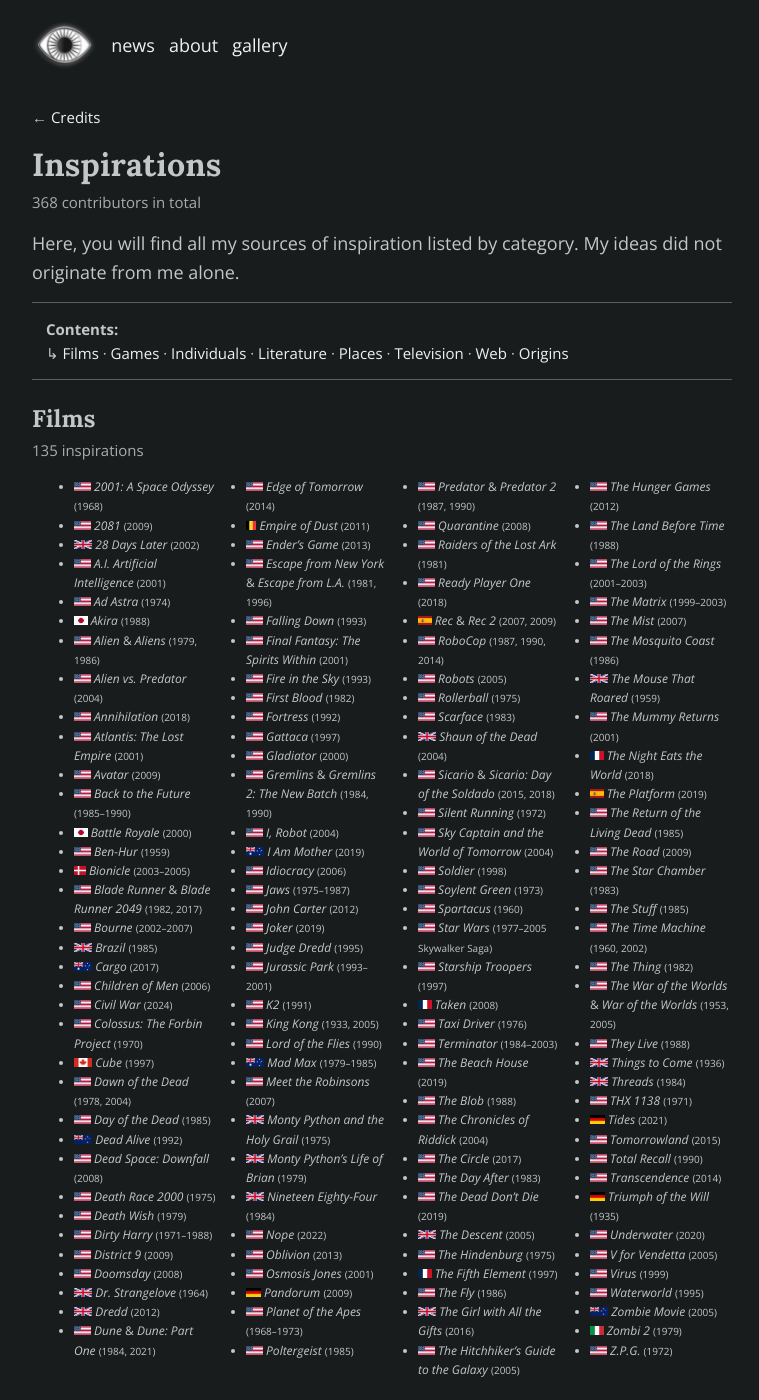
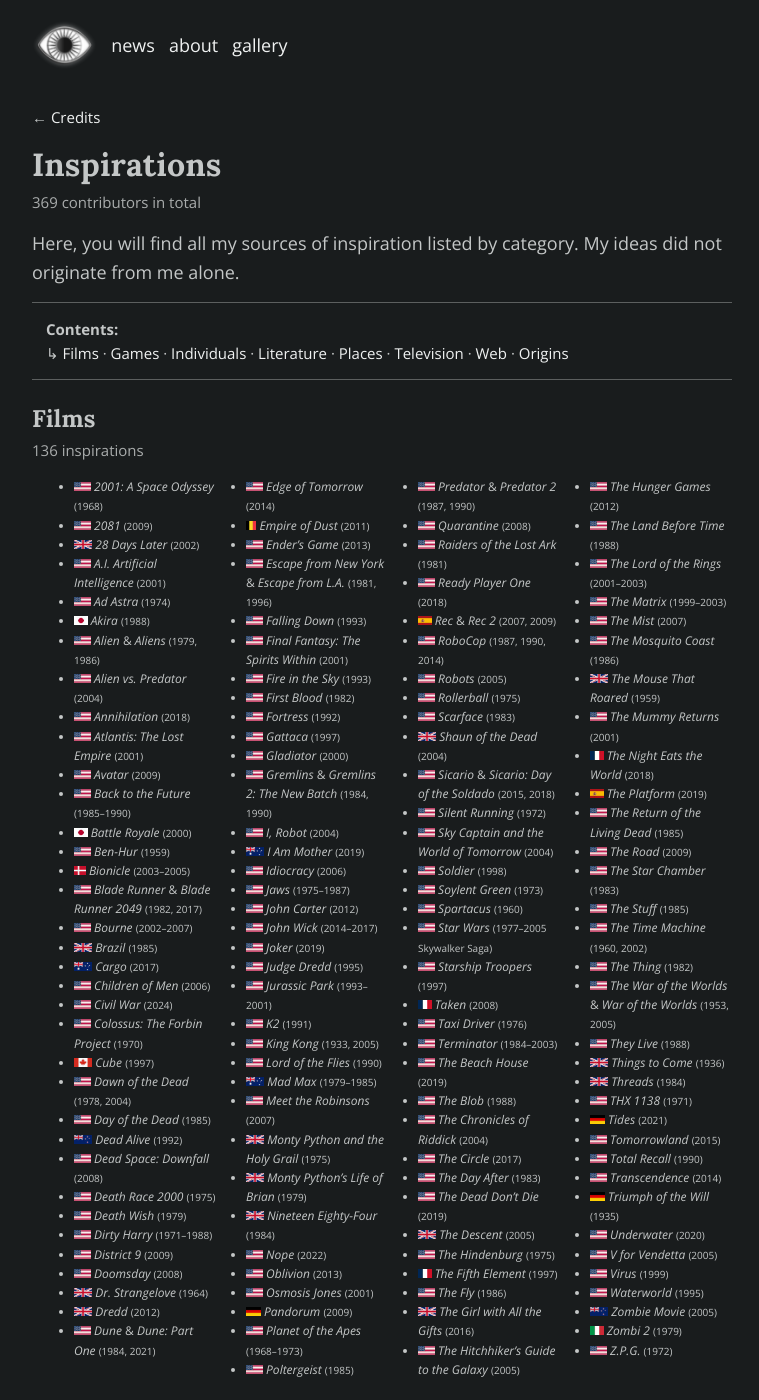
Before and after one commit to schizoidnightmares/schizoidnightmares.com, a Jekyll site: the page built from credits/inspirations.md, in a window 1280 px wide and 1400 px high. Shown: the whole window, without its empty margins (258-1017 px from the left). Built offline with Jekyll 4.4.1, drawn with Linux system fonts in a browser that asks for light colours; some of the changed text lies outside the part shown.

Commit message:
adding inspiration

```diff
--- a/_data/inspirations.yaml
+++ b/_data/inspirations.yaml
@@ -205,6 +205,10 @@
   category: films
 
 - title: <i>John Carter</i> <small>(2012)</small>
+  flag: us
+  category: films
+
+- title: <i>John Wick</i> <small>(2014–2017)</small>
   flag: us
   category: films
 
--- a/credits/inspirations.md
+++ b/credits/inspirations.md
@@ -1,13 +1,13 @@
 ---
 title: Inspirations - Credits
 description: Sources of inspiration
-last_modified_at: February 23, 2025
+last_modified_at: February 24, 2025
 return: Credits
 return-url: /credits/
 ---
 
 # Inspirations
-368 contributors in total
+369 contributors in total
 {: .cap}
 
 Here, you will find all my sources of inspiration listed by category. My ideas did not originate from me alone.
@@ -23,7 +23,7 @@
 {: .toc}
 
 ## Films
-135 inspirations
+136 inspirations
 {: .cap}
 
 {% include inspirations.html category='films' size='smallest' %}
@@ -68,7 +68,7 @@
 49 origins
 {: .cap}
 
-{% include origin.html flag="us" perc="53.8" %}
+{% include origin.html flag="us" perc="53.9" %}
 {% include origin.html flag="gb" perc="12.5" %}
 {% include origin.html flag="ca" perc="5.4" %}
 {% include origin.html flag="de" perc="2.4" %}
```
Also changed, not shown: credits/index.md (+3 -3 lines).
